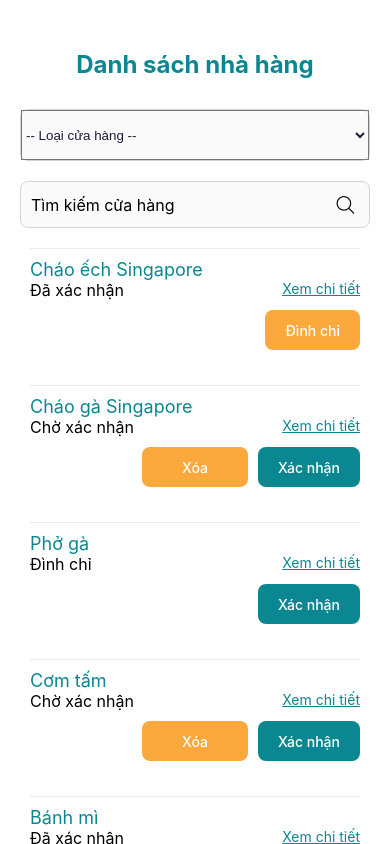
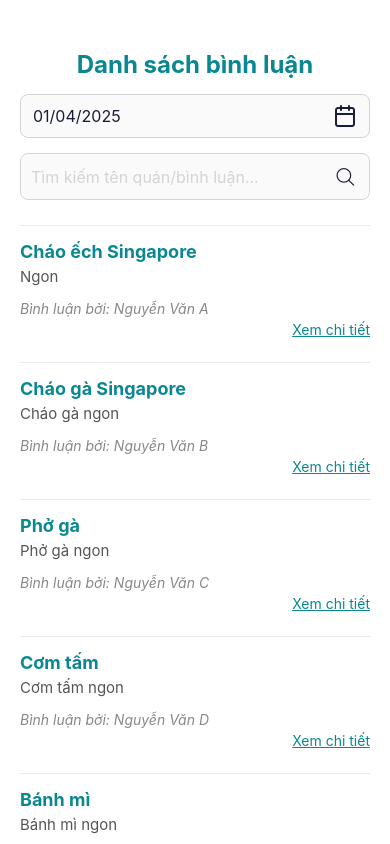
Before and after one commit to dohuy0708/FoodieGo_FE, a React Native app: screen /Comment in a window 390 px wide. Built offline with nearby package versions, Linux system fonts and the light colour scheme; what react-native-calendars would draw is missing.

Commit message:
tạo trang quản lý bình luận cho admin

```diff
--- /dev/null
+++ b/src/Screens/Admin/Comment.js
@@ -0,0 +1,264 @@
+import { React, useState, useEffect } from "react";
+import {
+  View,
+  Text,
+  StyleSheet,
+  FlatList,
+  TouchableOpacity,
+  TextInput,
+  Platform,
+} from "react-native";
+import EvilIcons from "@expo/vector-icons/EvilIcons";
+import { Color } from "../../constants";
+import Feather from "@expo/vector-icons/Feather";
+import DateTimePicker from "@react-native-community/datetimepicker";
+
+const restaurant = [
+  {
+    id: 1,
+    name: "Cháo ếch Singapore",
+    content: "Ngon",
+    user: "Nguyễn Văn A",
+  },
+  {
+    id: 2,
+    name: "Cháo gà Singapore",
+    content: "Cháo gà ngon",
+    user: "Nguyễn Văn B",
+  },
+  {
+    id: 3,
+    name: "Phở gà",
+    content: "Phở gà ngon",
+    user: "Nguyễn Văn C",
+  },
+  {
+    id: 4,
+    name: "Cơm tấm",
+    content: "Cơm tấm ngon",
+    user: "Nguyễn Văn D",
+  },
+  {
+    id: 5,
+    name: "Bánh mì",
+    content: "Bánh mì ngon",
+    user: "Nguyễn Văn E",
+  },
+  {
+    id: 6,
+    name: "Cháo ếch Singapore",
+    content:
+      "Ngon quá Ngon quá Ngon quá Ngon quá Ngon quá Ngon quá Ngon quá Ngon quá ",
+    user: "Đỗ Nguyễn Hoàng Huy",
+  },
+];
+
+export default function Comment() {
+  const [showDatePicker, setShowDatePicker] = useState(false);
+  const [selectedDate, setSelectedDate] = useState(new Date());
+  const [searchTerm, setSearchTerm] = useState("");
+  const [searchResults, setSearchResults] = useState(restaurant);
+
+  useEffect(() => {
+    const lowerCaseSearchTerm = searchTerm.toLowerCase();
+
+    if (searchTerm === "") {
+      setSearchResults(restaurant);
+    } else {
+      const filtered = restaurant.filter((item) => {
+        const lowerCaseName = item.name.toLowerCase();
+
+        const lowerCaseContent = item.content ? item.content.toLowerCase() : "";
+
+        return (
+          lowerCaseName.includes(lowerCaseSearchTerm) ||
+          lowerCaseContent.includes(lowerCaseSearchTerm)
+        );
+      });
+      setSearchResults(filtered);
+    }
+  }, [searchTerm]);
+
+  const formatDate = (dateObj) => {
+    if (!dateObj) return "";
+    const day = dateObj.getDate().toString().padStart(2, "0");
+    const month = (dateObj.getMonth() + 1).toString().padStart(2, "0");
+    const year = dateObj.getFullYear();
+    return `${day}/${month}/${year}`;
+  };
+
+  const onDateChange = (event, selected) => {
+    setShowDatePicker(false);
+    if (event.type === "set" && selected) {
+      setSelectedDate(selected);
+    }
+  };
+
+  const showMode = () => {
+    setShowDatePicker(true);
+  };
+
+  return (
+    <View style={styles.container}>
+      <Text style={styles.header}>Danh sách bình luận</Text>
+      <View style={styles.dateSelector}>
+        <Text style={styles.dateText}>{formatDate(selectedDate)}</Text>
+        <TouchableOpacity onPress={showMode}>
+          <Feather name="calendar" size={24} color={Color.SECONDARY_BLACK} />
+        </TouchableOpacity>
+      </View>
+
+      {showDatePicker && (
+        <DateTimePicker
+          testID="dateTimePicker"
+          value={selectedDate}
+          mode="date"
+          is24Hour={true}
+          display="default"
+          onChange={onDateChange}
+        />
+      )}
+
+      <View style={styles.inputContainer}>
+        <TextInput
+          style={styles.textInput}
+          placeholder="Tìm kiếm tên quán/bình luận..."
+          value={searchTerm}
+          onChangeText={setSearchTerm}
+          placeholderTextColor={Color.GRAY_BORDER}
+        />
+        <TouchableOpacity>
+          <EvilIcons name="search" size={28} color={Color.SECONDARY_BLACK} />
+        </TouchableOpacity>
+      </View>
+
+      <FlatList
+        data={searchResults}
+        renderItem={({ item }) => (
+          <View style={styles.listItem}>
+            <View style={styles.divider} />
+            <Text style={styles.itemName}>{item.name}</Text>
+            <Text
+              style={styles.itemContent}
+              numberOfLines={2}
+              ellipsizeMode="tail"
+            >
+              {item.content}
+            </Text>
+            <View style={styles.itemFooter}>
+              <Text style={styles.itemUser}>Bình luận bởi: {item.user}</Text>
+            </View>
+            <TouchableOpacity style={styles.detailsLink}>
+              <Text style={styles.detailsLinkText}>Xem chi tiết</Text>
+            </TouchableOpacity>
+          </View>
+        )}
+        keyExtractor={(item) => item.id.toString()}
+        showsVerticalScrollIndicator={false}
+        ListEmptyComponent={
+          <Text style={styles.emptyListText}>Không tìm thấy kết quả nào.</Text>
+        }
+      />
+    </View>
+  );
+}
+
+const styles = StyleSheet.create({
+  container: {
+    flex: 1,
+    backgroundColor: "#fff",
+    paddingHorizontal: 20,
+    paddingTop: 10,
+  },
+  header: {
+    marginTop: 40, // Hoặc sử dụng SafeAreaView
+    textAlign: "center",
+    color: Color.DEFAULT_GREEN,
+    fontWeight: "bold",
+    fontSize: 24,
+    marginBottom: 15,
+  },
+  dateSelector: {
+    flexDirection: "row",
+    justifyContent: "space-between",
+    alignItems: "center",
+    marginBottom: 15,
+    paddingVertical: 8,
+    paddingHorizontal: 12,
+    borderWidth: 1,
+    borderColor: Color.GRAY_BORDER,
+    borderRadius: 8,
+    backgroundColor: "#fafafa",
+  },
+  dateText: {
+    fontSize: 16,
+    color: Color.SECONDARY_BLACK,
+  },
+  inputContainer: {
+    flexDirection: "row",
+    alignItems: "center",
+    borderWidth: 1,
+    borderColor: Color.GRAY_BORDER,
+    borderRadius: 8,
+
+    paddingHorizontal: 10,
+    backgroundColor: "#fafafa",
+    marginBottom: 15,
+  },
+  textInput: {
+    flex: 1,
+    height: 45,
+    fontSize: 16,
+    paddingVertical: 5,
+    color: Color.SECONDARY_BLACK,
+  },
+  divider: {
+    height: 1,
+    backgroundColor: Color.LIGHT_GREY2,
+    marginBottom: 15,
+  },
+
+  listItem: {
+
+    paddingVertical: 10,
+  },
+  itemName: {
+    fontSize: 18,
+    fontWeight: "bold",
+    color: Color.DEFAULT_GREEN,
+    marginBottom: 5,
+  },
+  itemContent: {
+    fontSize: 15,
+    color: "#555",
+    marginBottom: 8,
+    lineHeight: 20,
+  },
+  itemFooter: {
+    flexDirection: "row",
+    justifyContent: "space-between",
+    alignItems: "center",
+    marginTop: 5,
+  },
+  itemUser: {
+    fontSize: 14,
+    color: "#888",
+    fontStyle: "italic",
+  },
+  detailsLink: {
+    alignSelf: "flex-end",
+    paddingVertical: 4,
+  },
+  detailsLinkText: {
+    color: Color.DEFAULT_GREEN,
+    textDecorationLine: "underline",
+    fontSize: 14,
+  },
+  emptyListText: {
+    textAlign: "center",
+    marginTop: 30,
+    fontSize: 16,
+    color: "#999",
+  },
+
+});
--- a/src/navigation/navigation.js
+++ b/src/navigation/navigation.js
@@ -16,12 +16,14 @@ import Notification from "../Screens/vendor/Notification";
 import Statistic from "../Screens/vendor/Statistic";
 import Category from "../Screens/Admin/Category";
 import ListVendor from "../Screens/Admin/ListVendor";
+import Comment from "../Screens/Admin/Comment";
 const Stack = createNativeStackNavigator();
 
 export default function Navigation() {
   return (
     <NavigationContainer>
       <Stack.Navigator screenOptions={{ headerShown: false }}>
+        <Stack.Screen name="Comment" component={Comment} />
         <Stack.Screen name="ListVendor" component={ListVendor} />
         <Stack.Screen name="Category" component={Category} />
         <Stack.Screen name="Statistic" component={Statistic} />
```
Also changed, not shown: src/Screens/vendor/OrderList.js.
